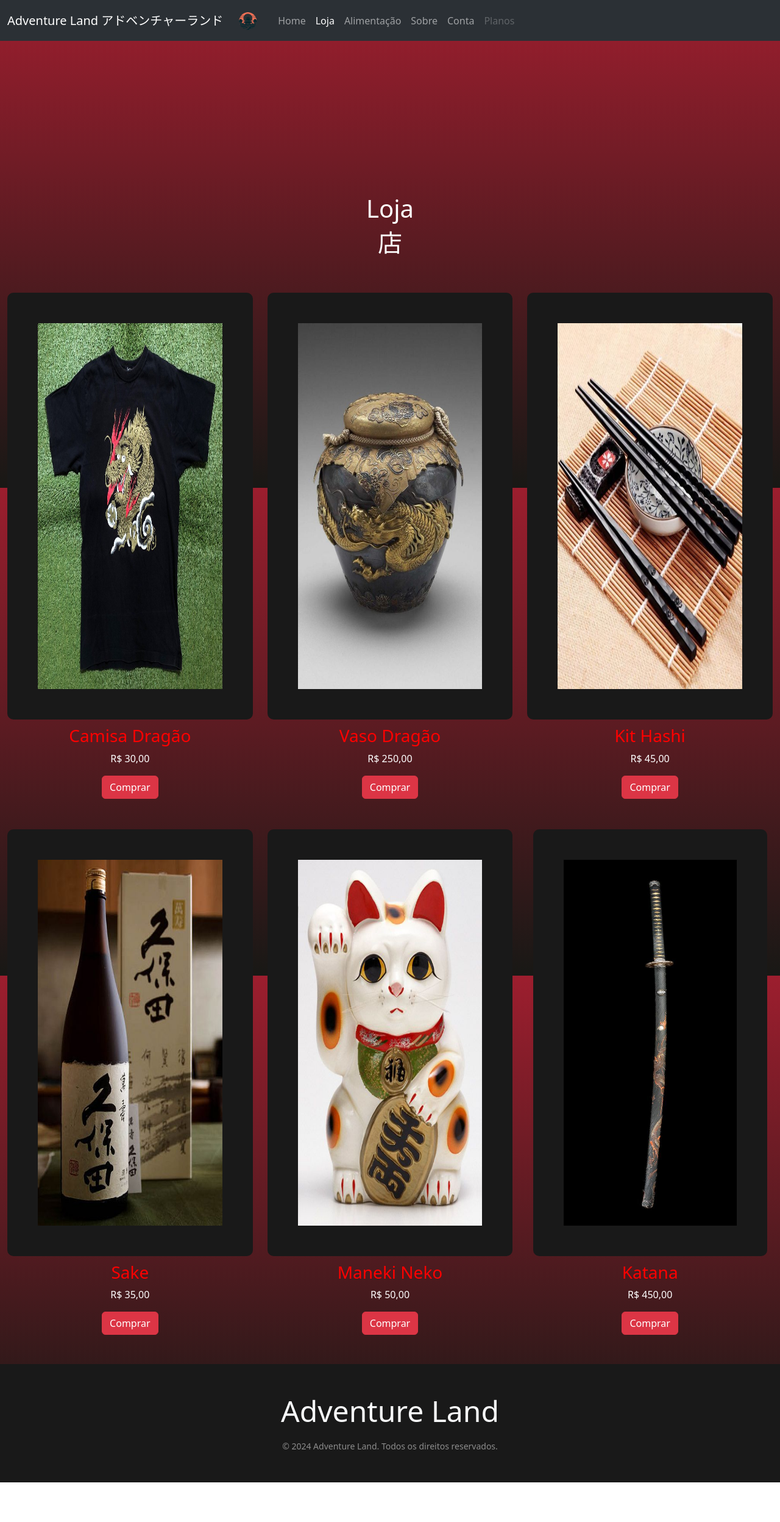
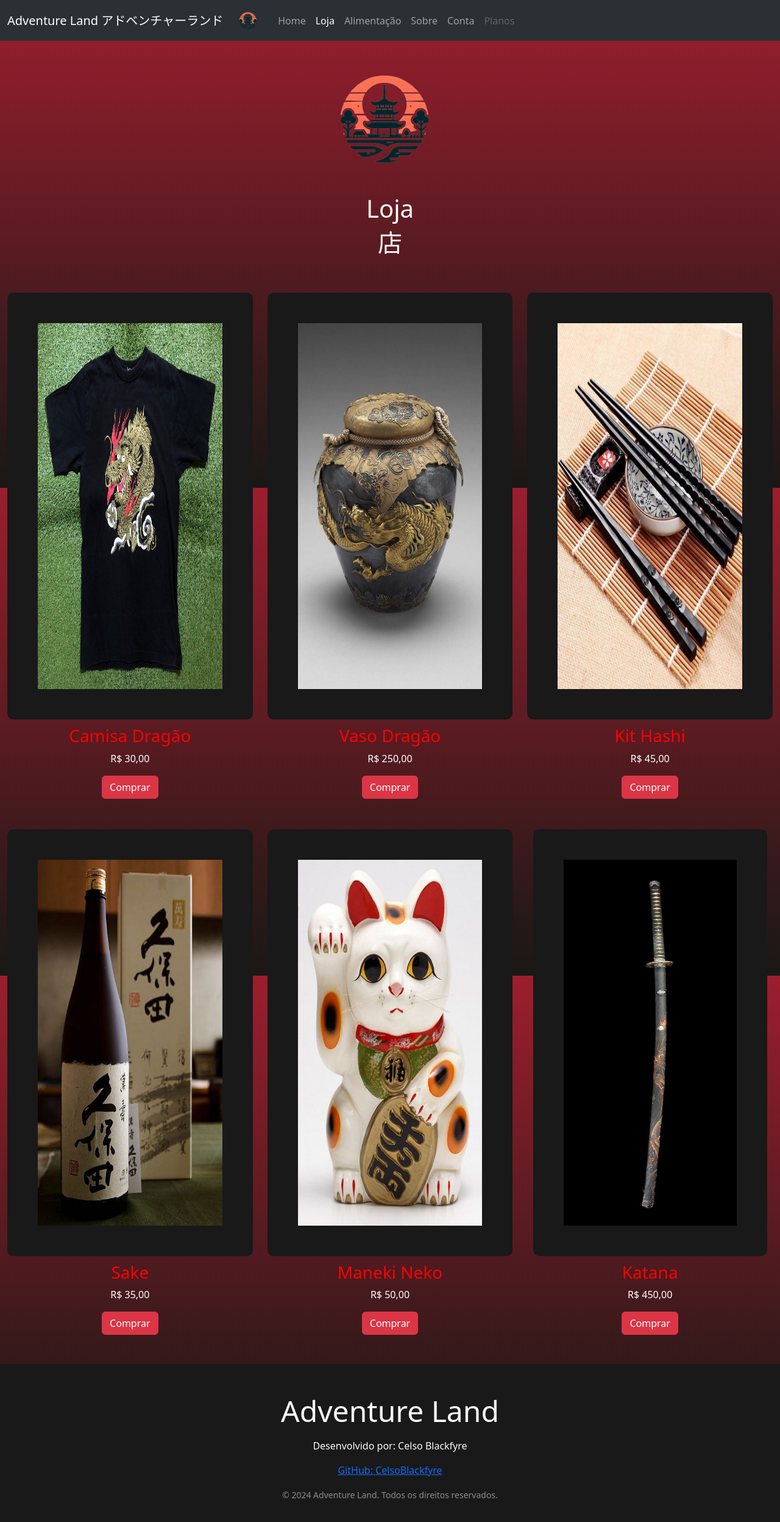
Before and after one commit to CelsoBlackfyre/AdventureLand2, a plain HTML site: page loja.html in a window 1280 px wide. Shown: the whole page at 61% size. Before the commit the page ends 2431 px from the top, so only its background shows below. Drawn offline with nearby package versions, Linux system fonts and the light colour scheme.

Commit message:
update logo

```diff
--- a/css/style.css
+++ b/css/style.css
@@ -15,7 +15,6 @@ body {
 .titulo-pagina {
 	text-align: center;
 	color: #fff;
-	margin-top: 20px;
 }
 
 .container-do-carousel {
--- a/loja.html
+++ b/loja.html
@@ -58,13 +58,11 @@
 		</header>
 
 		<div class="container-loja">
-			<i
-				><img
-					src="imgs/_7904d411-6a3f-4c31-af94-3072c6af782f-removebg-preview.png"
-					height="250px"
-					class="d-inline-block align-text-top me-3"
-					alt=""
-			/></i>
+			<img
+				src="imgs/logojapan.png"
+				height="250px"
+				class="d-inline-block align-text-top me-3"
+				alt="" />
 			<h1>Loja</h1>
 			<h2>店</h2>
 			<div class="row mx-0">
@@ -122,6 +120,10 @@
 		<footer class="rodape-do-site py-5 mt-5">
 			<div class="container text-light text-center">
 				<p class="display-5 mb-3">Adventure Land</p>
+				<p>Desenvolvido por: Celso Blackfyre</p>
+				<p>
+					<a href="https://github.com/CelsoBlackfyre">GitHub: CelsoBlackfyre</a>
+				</p>
 				<small class="text-white-50"
 					>&copy; 2024 Adventure Land. Todos os direitos reservados.</small
 				>
```
Also changed, not shown: alimentacao.html (+5 -1 lines), conta.html (+4 -0 lines), index.html (+9 -7 lines), sobre.html (+4 -0 lines).
